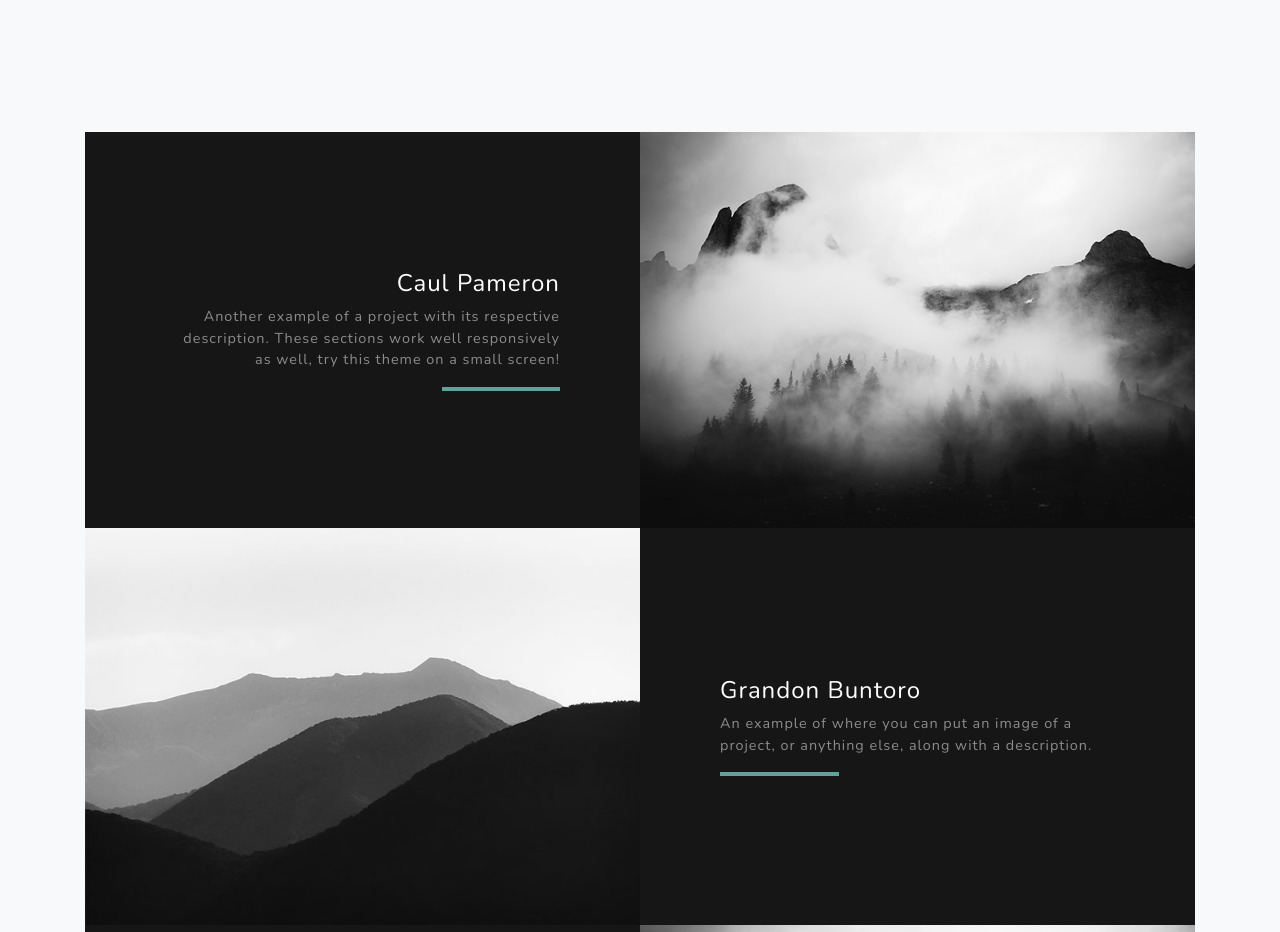
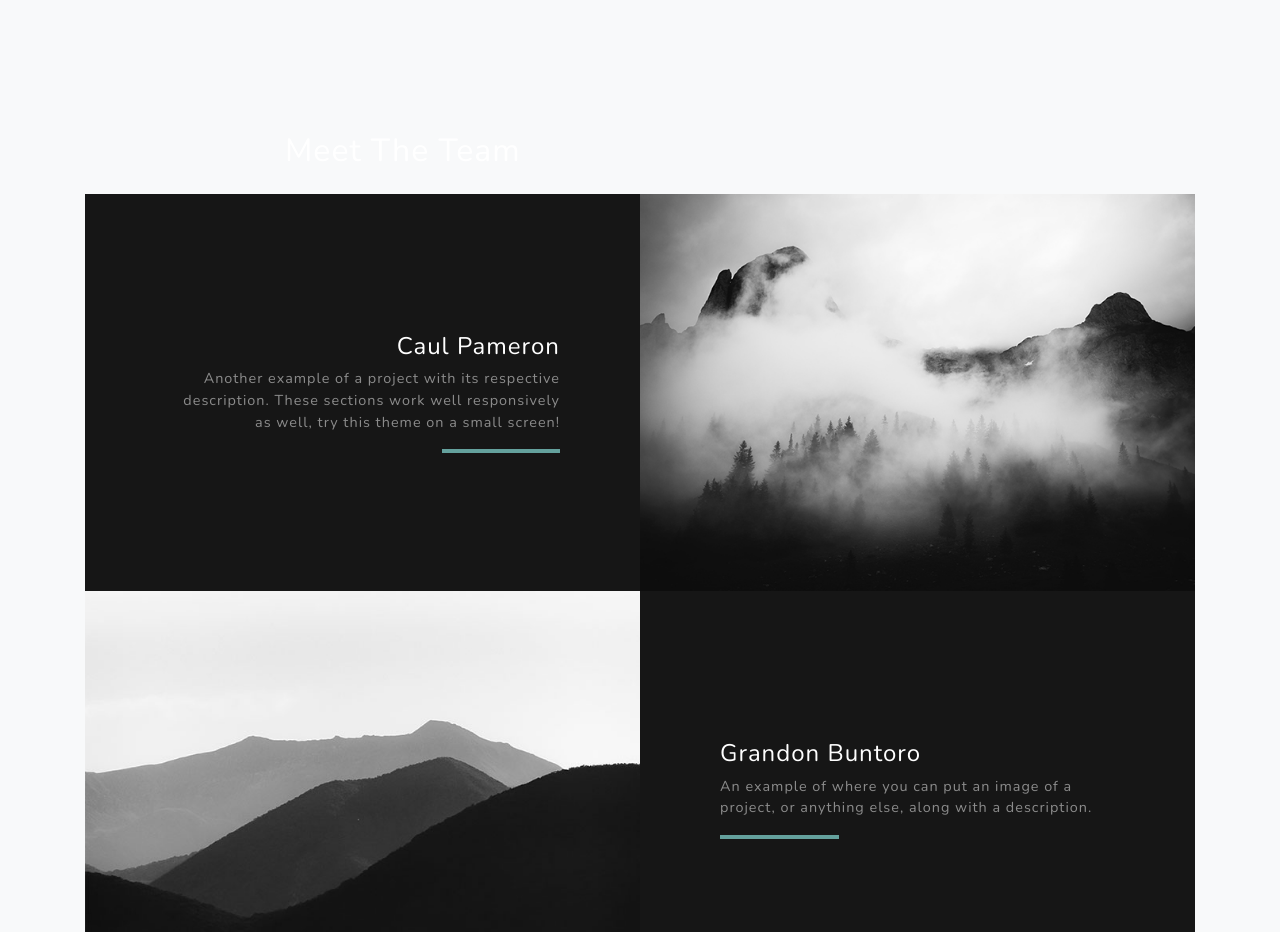
Before and after one commit to PAULC33/horizons1, a website: page index.html in a window 1280 px wide. Shown: the part 2240-3172 px from the top of the page. Drawn offline with nearby package versions, Linux system fonts and the light colour scheme.

Commit message:
Add files via upload

```diff
--- a/index.html
+++ b/index.html
@@ -95,6 +95,11 @@
     <div class="container">
 
       <!-- Meet The Team 1 -->
+
+      <div class="col-lg-8 mx-auto">
+        <h2 class="text-white mb-4">Meet The Team</h2>
+      </div>
+
       <div class="row justify-content-center no-gutters">
         <div class="col-lg-6">
           <img class="img-fluid" src="img/demo-image-02.jpg" alt="">
```
